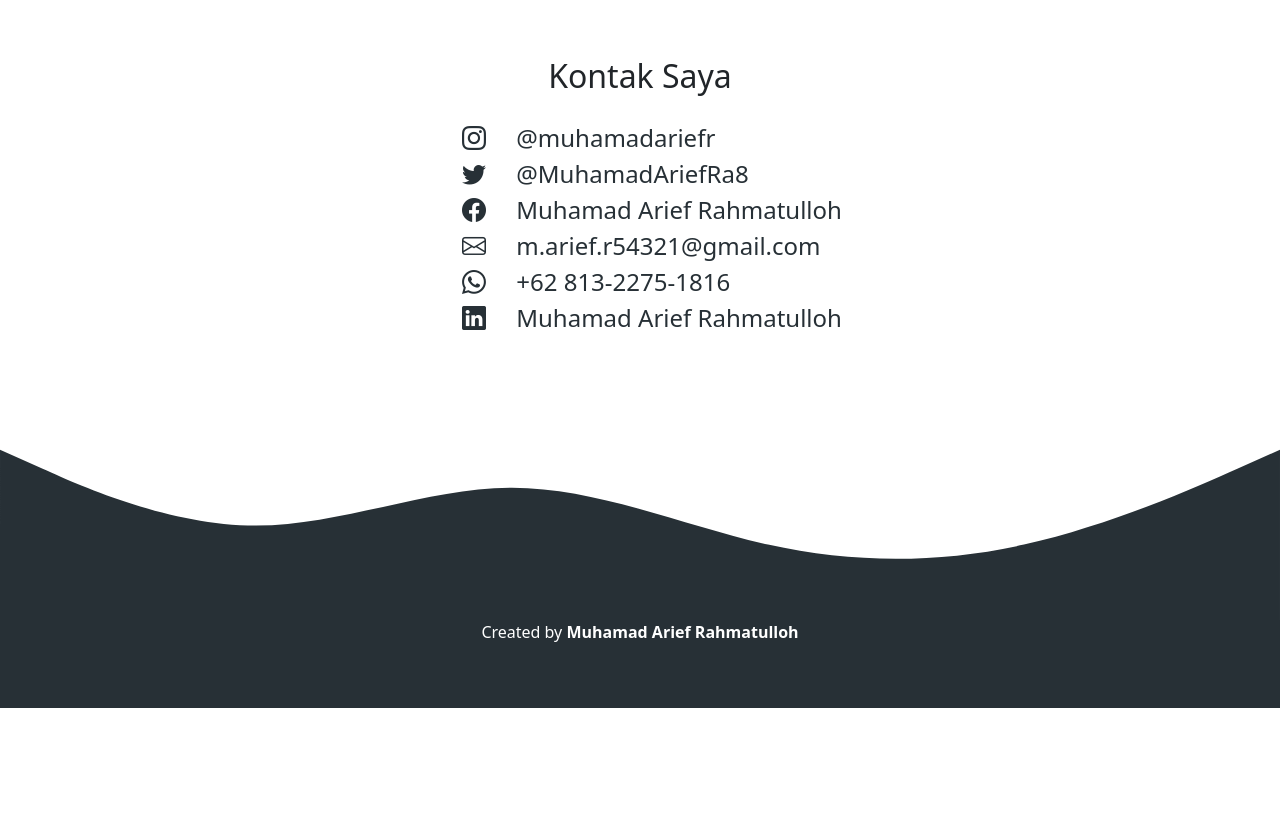
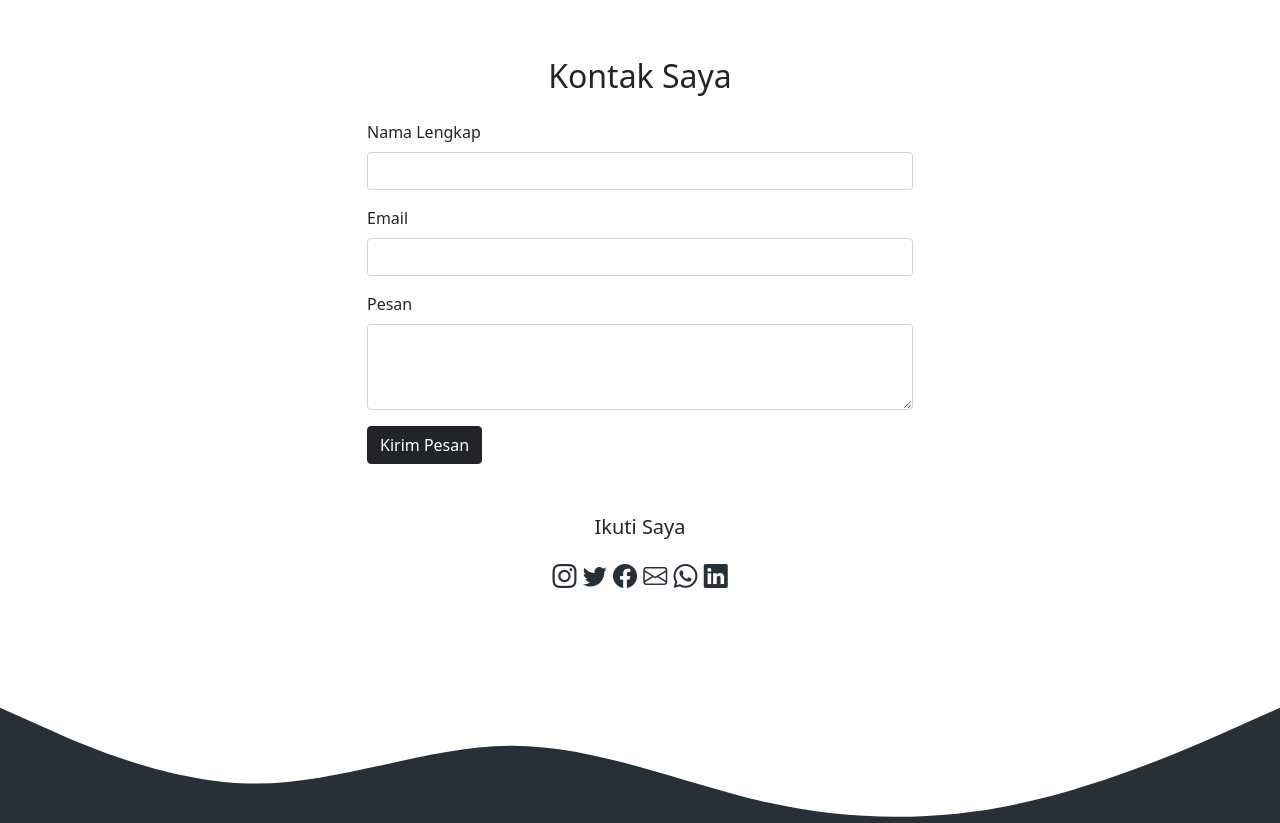
Before and after one commit to muhamadariefr/portfolio-bootstrap.github.io, a plain HTML site: page index.html in a window 1280 px wide. Shown: the part 2580-3403 px from the top of the page. Before the commit the page ends 3288 px from the top, so only its background shows below. Drawn offline with nearby package versions, Linux system fonts and the light colour scheme.

Commit message:
update kontak

```diff
--- a/index.html
+++ b/index.html
@@ -65,13 +65,13 @@
                 </div>
             </div>
             <div class="row justify-content-center fs-5" data-aos="fade-up" data-aos-duration="1000" data-aos-once="true">
-                <div class="col-md-4 text-end">
+                <div class="col-md-4 text-start">
                     <p>
                         Nama saya Muhamad Arief Rahmatulloh Saya adalah seorang Mahasiswa di STT Mandala Bandung jurusan S1 Teknik Informatika. Dan saya saat ini sedang kuliah di semester ke 2, juga sedang menjalani Ujian Tengah Semester. Saya baru berusia 19 tahun tepatnya
                         17 Februari 2021 kemarin usia saya sudah mencapai 19 tahun. Saya tinggal bersama orangtua saya di Rancaekek, Kabupaten Bandung.
                     </p>
                 </div>
-                <div class="col-md-4 text-start">
+                <div class="col-md-4 text-end">
                     <p>
                         Saya mempunyai hobi yaitu ngoding web dan juga Desain Grafis, terkadang saya juga suka menggambar animasi khususnya animasi Jepang seperti Naruto atau Dragon Ball. Kadang juga saya suka menonton film terlebih film aksi dan petualangan. Saya juga sering
                         nonton review-review tentang teknologi di Youtube sekaligus nonton tutoria-tutorial mengenai bahasa pemrograman.
@@ -146,43 +146,51 @@
                     <h2>Kontak Saya</h2>
                 </div>
             </div>
-            <div class="row justify-content-center">
-                <div class="col-md-8 ms-auto fs-4 ">
-                    <div class="d-block" data-aos="fade-right" data-aos-duration="1000" data-aos-once="true">
-                        <a href="https://instagram.com/muhamadariefr/ " class="instagram text-decoration-none"><i class="bi bi-instagram me-4"></i> @muhamadariefr</i></a>
-                    </div>
-                    <div class="d-block" data-aos="fade-right" data-aos-duration="1200" data-aos-once="true">
-                        <a href="https://twitter.com/MuhamadAriefRa8" class="twitter text-decoration-none"><i class="bi bi-twitter me-4"></i> @MuhamadAriefRa8</a>
-                    </div>
-                    <div class="d-block" data-aos="fade-right" data-aos-duration="1400" data-aos-once="true">
-                        <a href="https://facebook.com" class="facebook text-decoration-none"><i class="bi bi-facebook me-4"></i> Muhamad Arief Rahmatulloh</a>
-                    </div>
-                    <div class="d-block" data-aos="fade-right" data-aos-duration="1600" data-aos-once="true">
-                        <a href="mailto:m.arief.r54321@gmail.com?&subject=Kritik dan Saran&body=Halo, Saya ingin bertanya tentang pemrograman website" class="envelope text-decoration-none"><i class="bi bi-envelope me-4"></i> m.arief.r54321@gmail.com</a>
-                    </div>
-                    <div class="d-block" data-aos="fade-right" data-aos-duration="1800" data-aos-once="true">
-                        <a href="https://api.whatsapp.com/send?phone=6281322751816&text=test" class="whatsapp text-decoration-none"><i class="bi bi-whatsapp me-4"></i> +62 813-2275-1816</a>
-                    </div>
-                    <div class="d-block" data-aos="fade-right" data-aos-duration="2000" data-aos-once="true">
-                        <a href="https://www.linkedin.com/in/muhamad-arief-rahmatulloh-b04a66207 " class="linkedin text-decoration-none"><i class="bi bi-linkedin me-4"></i> Muhamad Arief Rahmatulloh</a>
-                    </div>
+            <div class="row justify-content-center" data-aos="fade-up" data-aos-duration="1000" data-aos-once="true">
+                <div class="col-md-6">
+                    <form>
+                        <div class="mb-3">
+                            <label for="name" class="form-label">Nama Lengkap</label>
+                            <input type="text" class="form-control" id="name" aria-describedby="name">
+                        </div>
+                        <div class="mb-3">
+                            <label for="email" class="form-label">Email</label>
+                            <input type="email" class="form-control" id="email" aria-describedby="email">
+                        </div>
+                        <div class="mb-3">
+                            <label for="pesan" class="form-label">Pesan</label>
+                            <textarea class="form-control" id="pesan" rows="3"></textarea>
+                        </div>
+                        <button type="submit" class="btn btn-dark">Kirim Pesan</button>
+                    </form>
+                </div>
+            </div>
+            <div class="row justify-content-center mt-5">
+                <div class="col-md-0 ms-auto fs-4 text-center">
+                    <p class="lead">Ikuti Saya</p>
+                    <a href="https://instagram.com/muhamadariefr/ " class="instagram text-decoration-none " data-aos="fade-up " data-aos-duration="1000 " data-aos-once="true "><i class="bi bi-instagram "></i></i></a>
+                    <a href="https://twitter.com/MuhamadAriefRa8 " class="twitter text-decoration-none " data-aos="fade-up " data-aos-duration="1200 " data-aos-once="true "><i class="bi bi-twitter "></i></a>
+                    <a href="https://facebook.com " class="facebook text-decoration-none " data-aos="fade-up " data-aos-duration="1400 " data-aos-once="true "><i class="bi bi-facebook "></i></a>
+                    <a href="mailto:m.arief.r54321@gmail.com?&subject=Kritik dan Saran&body=Halo, Saya ingin bertanya tentang pemrograman website " class="envelope text-decoration-none " data-aos="fade-up " data-aos-duration="1600 " data-aos-once="true"><i class="bi bi-envelope "></i></a>
+                    <a href="https://api.whatsapp.com/send?phone=6281322751816&text=test " class="whatsapp text-decoration-none "><i class="bi bi-whatsapp " data-aos="fade-up " data-aos-duration="1800 " data-aos-once="true "></i></a>
+                    <a href="https://www.linkedin.com/in/muhamad-arief-rahmatulloh-b04a66207 " class="linkedin text-decoration-none "><i class="bi bi-linkedin " data-aos="fade-up " data-aos-duration="2000 " data-aos-once="true "></i></a>
                 </div>
             </div>
         </div>
-        <svg xmlns="http://www.w3.org/2000/svg" viewBox="0 0 1440 320"><path fill="#273036" fill-opacity="1" d="M0,128L48,149.3C96,171,192,213,288,213.3C384,213,480,171,576,170.7C672,171,768,213,864,234.7C960,256,1056,256,1152,234.7C1248,213,1344,171,1392,149.3L1440,128L1440,320L1392,320C1344,320,1248,320,1152,320C1056,320,960,320,864,320C768,320,672,320,576,320C480,320,384,320,288,320C192,320,96,320,48,320L0,320Z"></path></svg>
+        <svg xmlns="http://www.w3.org/2000/svg " viewBox="0 0 1440 320 "><path fill="#273036 " fill-opacity="1 " d="M0,128L48,149.3C96,171,192,213,288,213.3C384,213,480,171,576,170.7C672,171,768,213,864,234.7C960,256,1056,256,1152,234.7C1248,213,1344,171,1392,149.3L1440,128L1440,320L1392,320C1344,320,1248,320,1152,320C1056,320,960,320,864,320C768,320,672,320,576,320C480,320,384,320,288,320C192,320,96,320,48,320L0,320Z "></path></svg>
     </section>
     <!-- Akhir Contact -->
     <!-- Footer -->
-    <footer class="bg text-white text-center pb-5">
-        <p>Created by <a href="https://instagram.com/muhamadariefr" class="text-white fw-bold text-decoration-none">Muhamad Arief Rahmatulloh</a></p>
+    <footer class="bg text-white text-center pb-5 ">
+        <p>Created by <a href="https://instagram.com/muhamadariefr " class="text-white fw-bold text-decoration-none ">Muhamad Arief Rahmatulloh</a></p>
     </footer>
     <!-- Akhir Footer -->
     <script src="https://cdn.jsdelivr.net/npm/bootstrap@5.0.0-beta2/dist/js/bootstrap.bundle.min.js " integrity="sha384-b5kHyXgcpbZJO/tY9Ul7kGkf1S0CWuKcCD38l8YkeH8z8QjE0GmW1gYU5S9FOnJ0 " crossorigin="anonymous "></script>
-    <script src="https://unpkg.com/aos@next/dist/aos.js"></script>
+    <script src="https://unpkg.com/aos@next/dist/aos.js "></script>
     <script>
         AOS.init();
     </script>
-    <script src="load.js"></script>
+    <script src="load.js "></script>
 </body>
 
 </html>
```
